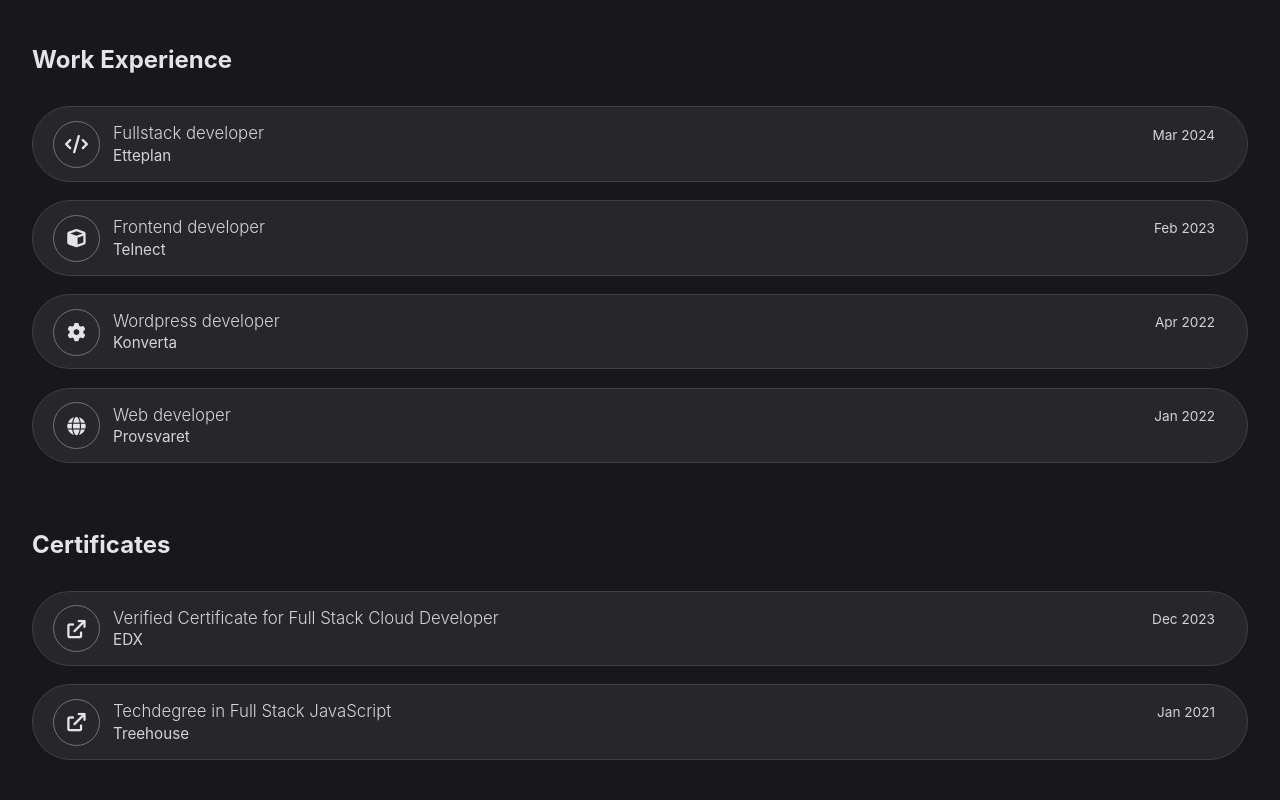
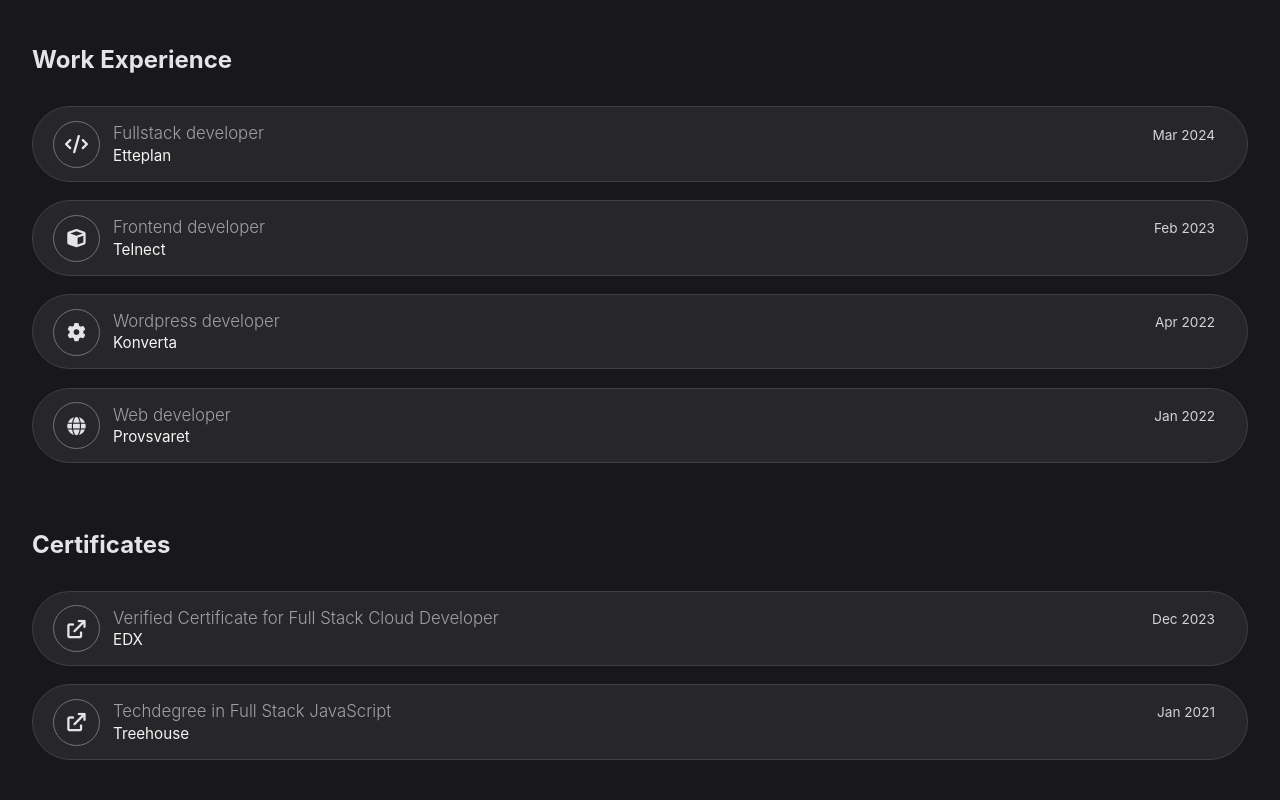
Before and after one commit to ktranish/ktranish.com, an Astro site: page / in a window 1280 px wide. Shown: the part 780-1580 px from the top of the page. Built offline with nearby package versions, Linux system fonts and the light colour scheme; Astro itself is replaced by a stand-in of ours.

Commit message:
adjust color scheme on article text

```diff
--- a/src/pages/index.astro
+++ b/src/pages/index.astro
@@ -355,10 +355,12 @@
 	main section article header h3{
 		font-weight: 300;
 		font-size: 1.05rem;
+		opacity: 70%;
 	}
 
 	main section article header p{
 		font-size: 0.95rem;
+		color: var(--zinc-100);
 	}
 
 	main section article time{
```
